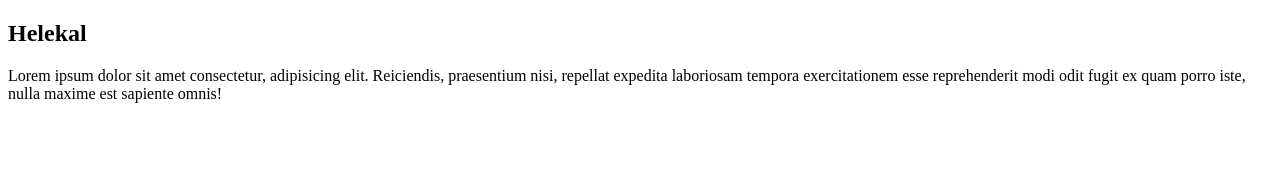
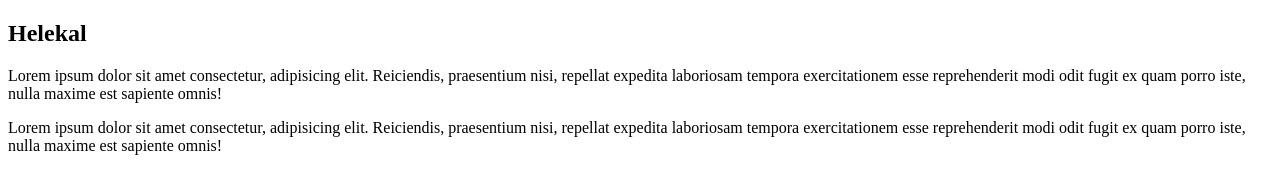
Before and after one commit to HelekalMartin/Helekal1, a plain HTML site: page index.html in a window 1280 px wide. Drawn offline with Linux system fonts and the light colour scheme.

Commit message:
přidán druhý odstavec

```diff
--- a/index.html
+++ b/index.html
@@ -9,5 +9,8 @@
     <p>Lorem ipsum dolor sit amet consectetur, adipisicing elit. Reiciendis, praesentium nisi, repellat expedita
         laboriosam tempora exercitationem esse reprehenderit modi odit fugit ex quam porro iste, nulla maxime est
         sapiente omnis!</p>
+    <p>Lorem ipsum dolor sit amet consectetur, adipisicing elit. Reiciendis, praesentium nisi, repellat expedita
+        laboriosam tempora exercitationem esse reprehenderit modi odit fugit ex quam porro iste, nulla maxime est
+        sapiente omnis!</p>
 </body>
 </html>
```
